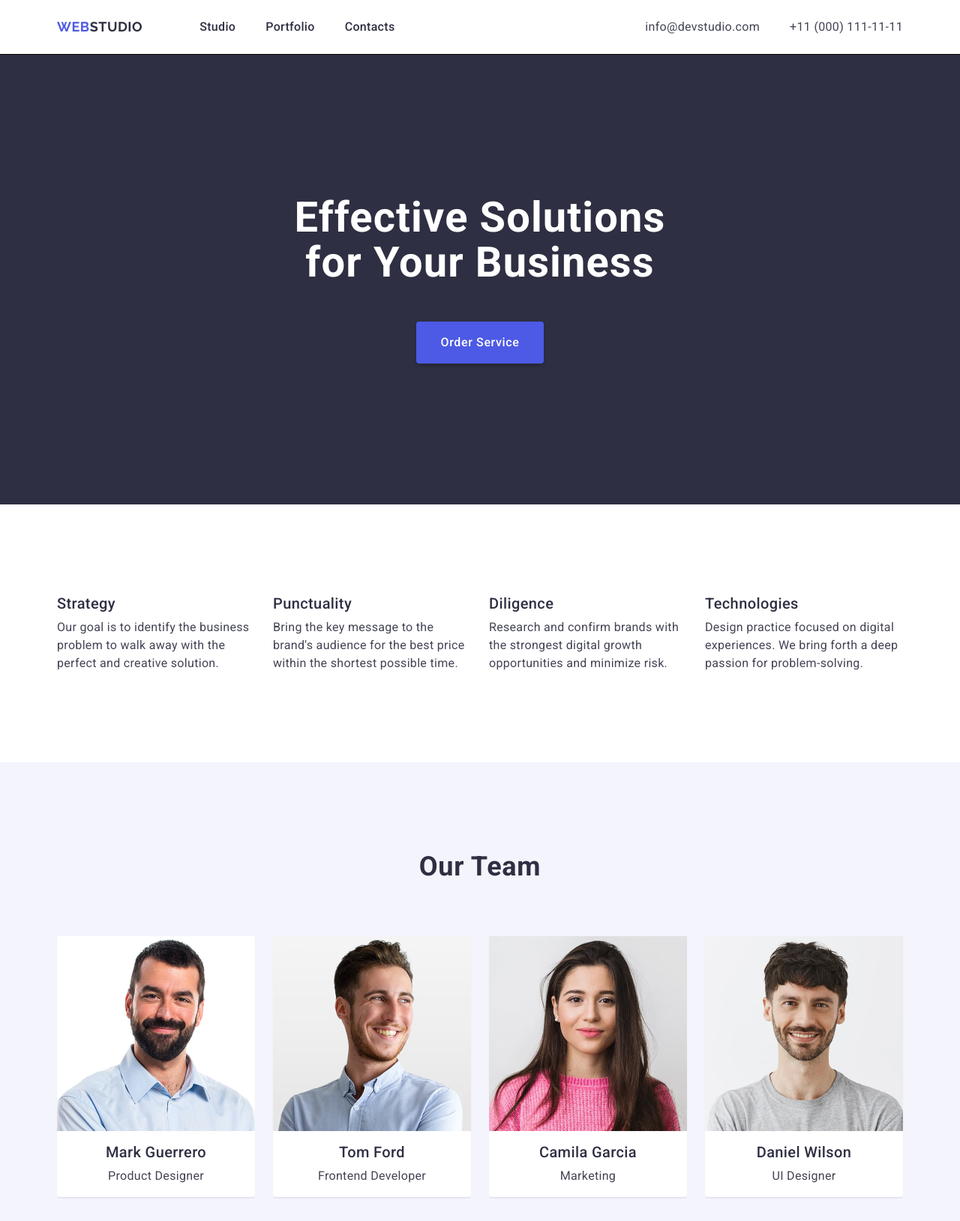
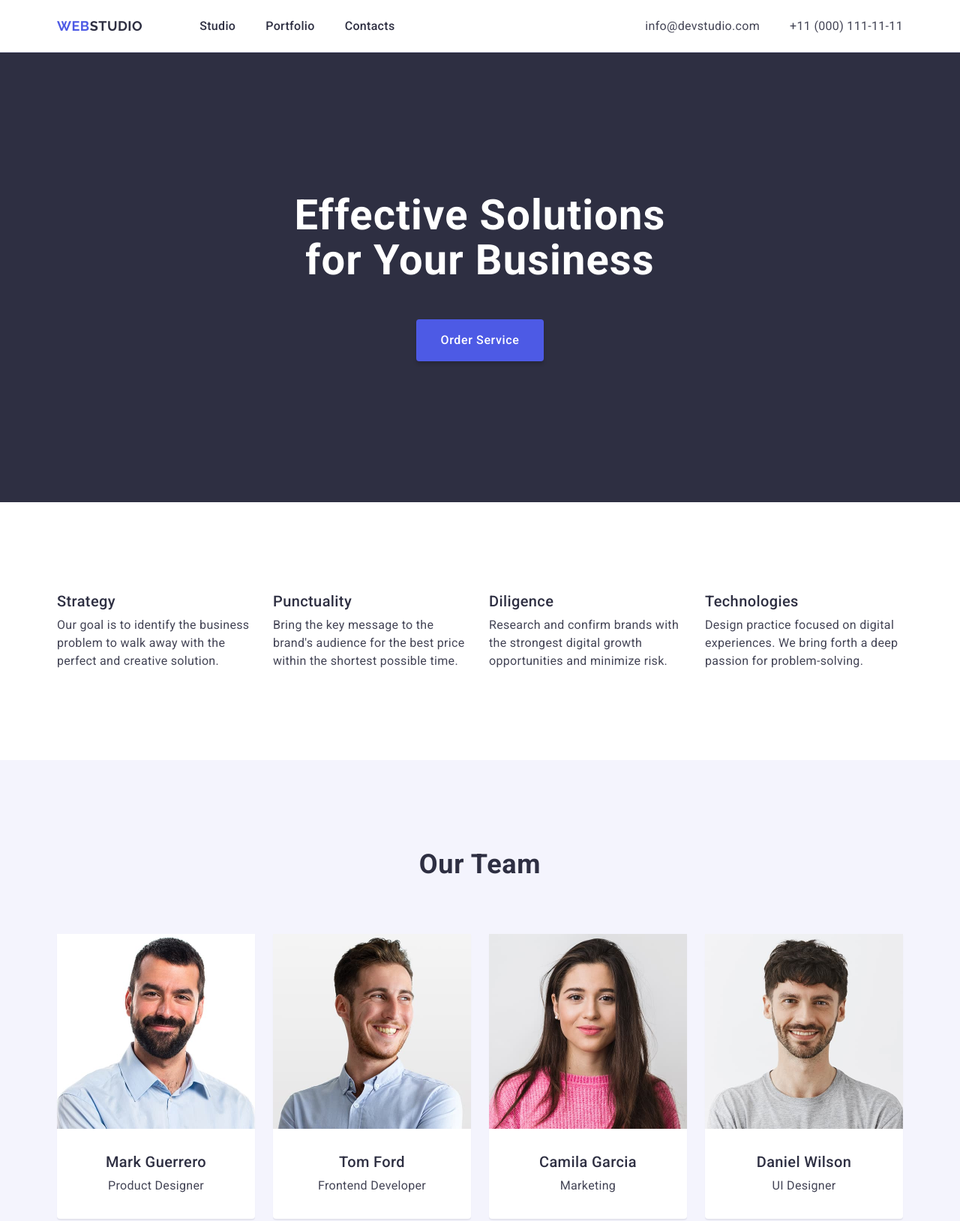
Before and after one commit to Kuchinskiy/goit-hw-03, a plain HTML site: page index.html in a window 1280 px wide. Shown: the top 1629 px of the page at 75% size. Drawn offline with nearby package versions, Linux system fonts and the light colour scheme.

Commit message:
hw#3 complete

```diff
--- a/css/styles.css
+++ b/css/styles.css
@@ -18,7 +18,6 @@ p {
 }
 
 a {
-	display: block;
 	text-decoration: none;
 }
 
@@ -73,7 +72,7 @@ input[type="radio"].visually-hidden {
 /* Header */
 
 .page-header {
-	border-bottom: 1px solid #000000;
+	border-bottom: 1px solid #e7e9fc;
 	box-shadow: 0 4px 4px 0 rgba(0, 0, 0, 0.25);
 }
 
@@ -161,6 +160,9 @@ input[type="radio"].visually-hidden {
 	text-align: center;
 	letter-spacing: 0.02em;
 
+	max-width: 496px;
+	margin-left: auto;
+	margin-right: auto;
 	margin-bottom: 48px;
 }
 
@@ -245,7 +247,7 @@ section-title <<-- for #3, #4 sections*/
 
 .box-card {
 	text-align: center;
-	padding: 16px 32px;
+	padding: 32px 0;
 }
 
 /* Section#4 Our Portfolio */
@@ -284,11 +286,8 @@ section-title <<-- for #3, #4 sections*/
 	background-color:  #2e2f42;
 }
 
-.footer-wrap {
-	width: 264px;
-}
-
 .logo-footer {
+	display: inline-block;
 	margin-right: 0;
 	margin-bottom: 16px;
 }
@@ -299,6 +298,7 @@ section-title <<-- for #3, #4 sections*/
 }
 
 .footer .text-info {
+	max-width: 264px;
 	line-height: 1.5;
 	letter-spacing: 0.02em;
 }
--- a/index.html
+++ b/index.html
@@ -173,10 +173,8 @@
 <!-- Footer -->
 	<footer class="footer">
 		<div class="container">
-			<div class="footer-wrap">
 				<a class="logo-footer logo-part-one" href="/">Web<span class="logo-part-two">Studio</span></a>
 				<p class="text-info">Increase the flow of customers and sales for your business with digital marketing & growth solutions.</p>
-			</div>
 		</div>
 	</footer>
 </body>
```
